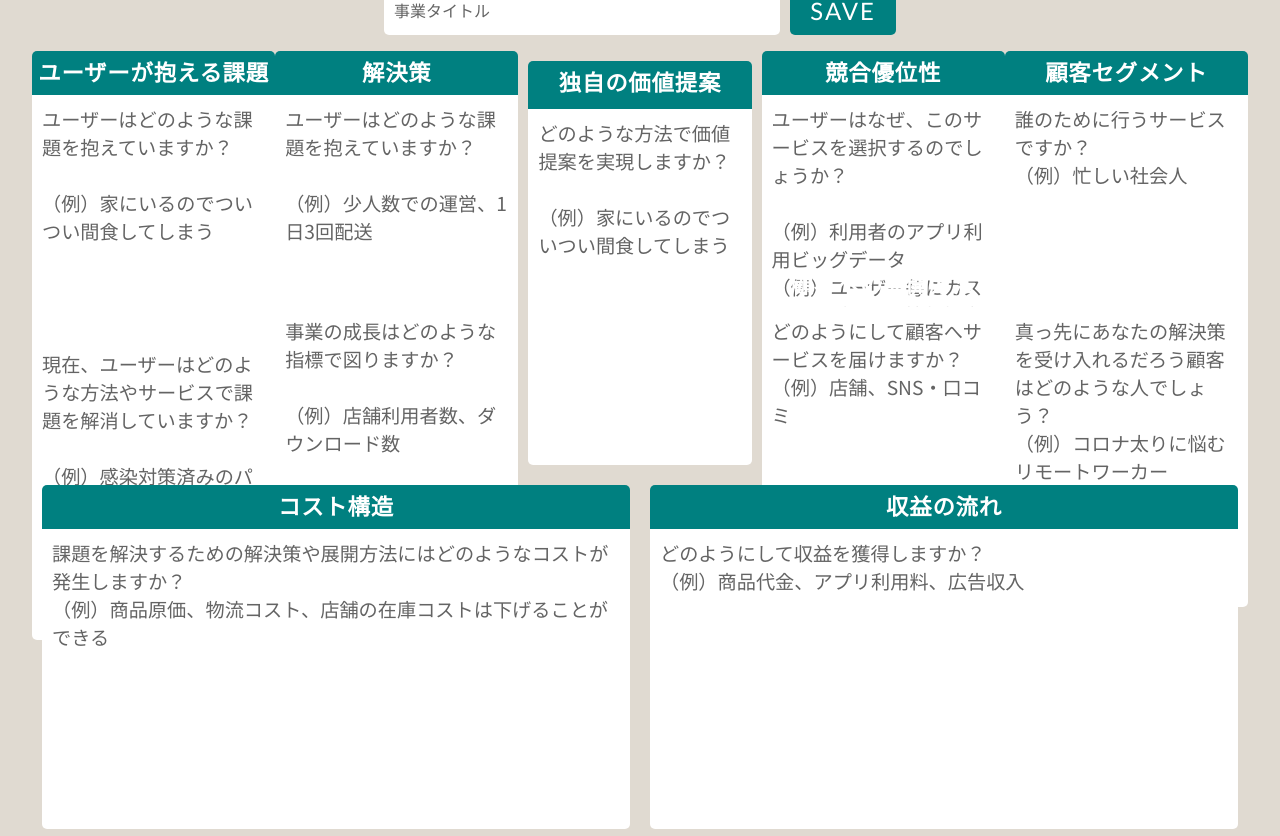
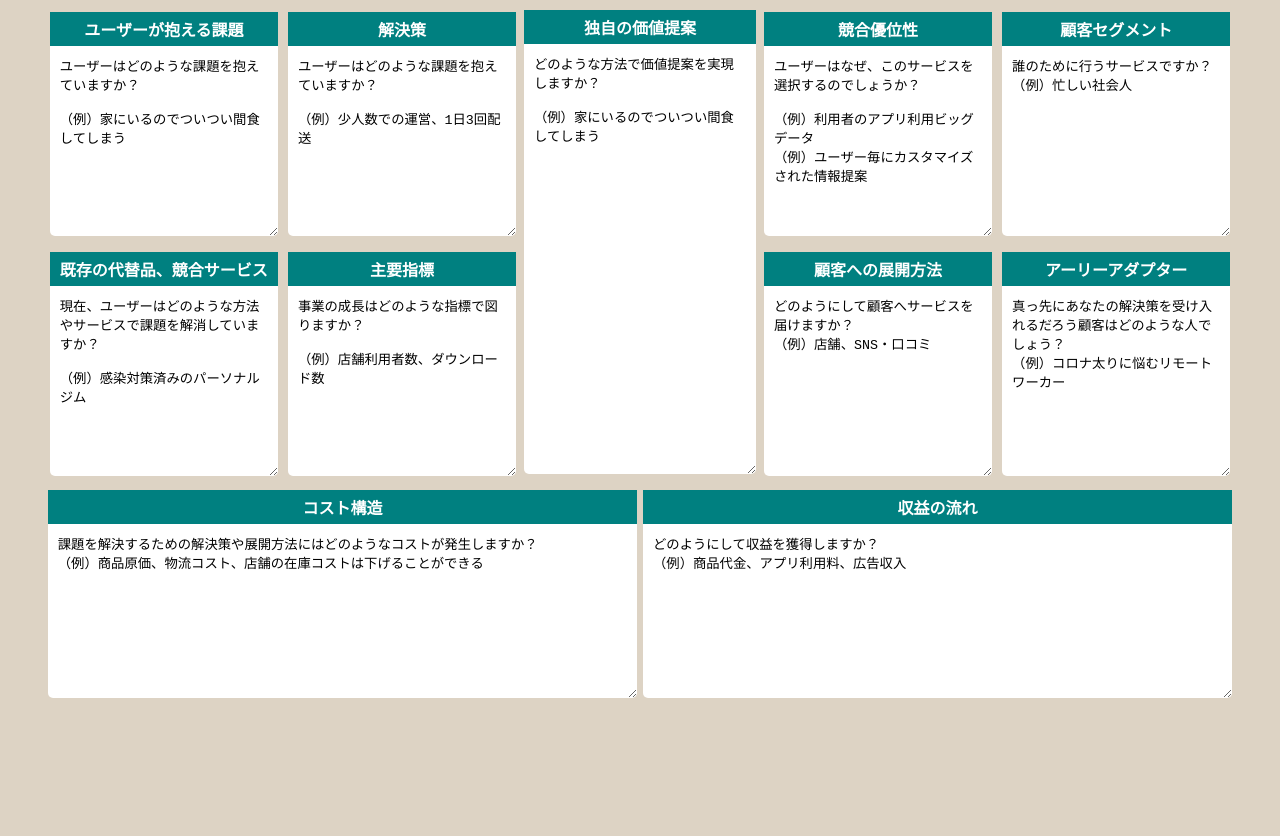
Before and after one commit to kateni-abe/leancanvas, a plain HTML site: page index.html in a window 1280 px wide. Shown: the part 107-943 px from the top of the page. After the commit the page ends 809 px from the top, so only its background shows below. Drawn offline with nearby package versions, Linux system fonts and the light colour scheme.

Commit message:
second push

```diff
--- a/css/base.css
+++ b/css/base.css
@@ -1,18 +1,29 @@
 body {
   font-family: Arial, sans-serif;
   width: 100%;
-  background-color: rgb(224, 218, 209);
+  background-color: rgb(221, 211, 196);
 }
 
-.canvas {
+/* .canvas {
   display: flex;
   flex-wrap: wrap;
   justify-content: space-between;
-}
+} */
 
-.canvas-section {
+/* .canvas-section {
   width: 300px;
   margin-bottom: 20px;
+} */
+
+/* ======================
+ページタイトル"Lean canvas"
+=========================*/
+
+#titlearea {
+  width: 100%;
+  height: 13vh;
+  margin-bottom: 10px;
+  /* background-color: yellowgreen; */
 }
 
 h1 {
@@ -21,48 +32,42 @@ h1 {
   font-weight: bold;
   letter-spacing: 2px;
   margin: 0;
-  margin: 10px 0 10px 0;
+  /* background-color: red; */
 }
 
-h2 {
+#pagetitle {
   text-align: center;
+  /* background-color: deepskyblue; */
+  height: 50%;
 }
 
-ul {
-  list-style-type: none;
-  padding: 0;
-  margin: 0;
+/* ======================
+事業企画タイトル
+=========================*/
+
+.ideatitle {
+  width: 40%;
+  height: 50%;
+  margin: auto;
+  display: flex;
+  /* background-color: darkorchid; */
 }
 
-li {
-  margin-bottom: 10px;
-}
-
-tr {
-  height: auto;
-}
-
-th {
-  font-size: 1.4rem;
-  font-family: "Lato", sans-serif;
-  font-weight: 600;
-  letter-spacing: 0.8px;
-  background-color: #008080;
-  padding: 5px 0 5px 0;
-  color: white;
-  border-radius: 5px 5px 0 0;
-}
-
-textarea {
-  resize: none;
-  width: 100%;
-  height: 100px;
-  padding: 10px;
+.ideatitle input {
+  font-size: 16px;
+  width: 80%;
+  border: none;
+  background-color: white;
+  border-radius: 5px;
+  padding-left: 10px;
+  font-family: "Noto Sans JP", sans-serif;
+  margin: 5px 0px;
 }
 
 button {
-  width: auto;
+  width: 20%;
   background-color: #008080;
+  border: none;
   color: white;
   cursor: pointer;
   padding: 0 20px 0 20px;
@@ -70,102 +75,173 @@ button {
   font-family: "Lato", sans-serif;
   font-size: 1.5rem;
   letter-spacing: 2px;
+  margin: 5px 0 5px 10px;
 }
 
-#pagetitle {
-  text-align: center;
+/* ======================
+メインエリア
+=========================*/
+
+#mainarea {
+  width: 93%;
+  margin: auto;
+  /* background-color: #008080; */
 }
 
-.ideatitle {
-  width: 40%;
-  height: 50px;
-  margin: auto;
-  display: flex;
-  margin-bottom: 2vh;
-}
-
-.ideatitle input {
-  font-size: 16px;
-  width: 100%;
-  height: 100%;
-  background-color: white;
-  border-radius: 5px;
-  margin-right: 10px;
-  padding-left: 10px;
-  font-family: "Noto Sans JP", sans-serif;
-}
-
-textarea {
-  color: #000;
-  font-family: "Noto Sans JP", sans-serif;
-}
-
-.ondes {
-  color: rgb(100, 100, 100);
-  font-size: 1.2rem;
-}
+/* ======================
+上段
+=========================*/
 
 #table1 {
-  width: 95%;
+  width: 100%;
   margin: auto;
-  height: 53vh;
+  height: 60vh;
   display: flex;
-}
-
-#table2 {
-  width: 95%;
-  margin: auto;
-  height: 30vh;
-  display: flex;
+  /* background-color: blue; */
 }
 
 .tablecontents20 {
   width: 20%;
   height: 100%;
+  /* background-color: cornflowerblue; */
+  /* border: 3px white solid; */
   box-sizing: border-box;
 }
 
 .tablecontents_h50 {
   width: 100%;
   height: 50%;
+  /* border: 3px darkorange solid; */
+  /* background-color: deeppink; */
   box-sizing: border-box;
+  padding: 5px;
 }
 
 .tablecontents_h100 {
   width: 100%;
   height: 100%;
+  /* border: 3px darkorange solid; */
+  /* background-color: deeppink; */
   box-sizing: border-box;
+  padding: 3px;
+}
+
+.innertable {
+  width: 100%;
+  /* background-color: deepskyblue; */
+}
+
+/* 各記入欄のタイトル */
+.row2vh {
+  height: 2vh;
+  padding: 5px 0 5px 0;
+  background-color: #008080;
+  color: white;
+}
+
+.row25vh {
+  height: 25vh;
+  /* background-color: greenyellow; */
+}
+
+.row25vh textarea {
+  height: 95%;
+  width: 100%;
+  border: none;
+  box-sizing: border-box;
+  border-radius: 0 0 5px 5px;
+  padding: 10px;
+}
+
+.row50vh {
+  height: 55vh;
+  /* background-color: greenyellow; */
+}
+
+.row50vh textarea {
+  height: 97.7%;
+  width: 100%;
+  box-sizing: border-box;
+  border-radius: 0 0 5px 5px;
+  border: none;
+  padding: 10px;
+}
+
+/* ======================
+下段
+=========================*/
+
+#table2 {
+  width: 100%;
+  margin: auto;
+  height: 25vh;
+  display: flex;
+  /* background-color: crimson; */
+}
+
+.row10vh {
+  height: 21vh;
+  /* background-color: greenyellow; */
+}
+
+.row10vh textarea {
+  height: 100%;
+  width: 100%;
+  box-sizing: border-box;
+  border-radius: 0 0 5px 5px;
+  border: none;
   padding: 10px;
 }
 
 .tablecontents_w50 {
   width: 100%;
-  height: 100%;
+  height: 80%;
   box-sizing: border-box;
-  padding: 10px;
+  padding: 3px;
 }
 
-.innertable {
+/* h2 {
+  text-align: center;
+} */
+
+/* ul {
+  list-style-type: none;
+  padding: 0;
+  margin: 0;
+} */
+
+/* li {
+  margin-bottom: 10px;
+} */
+
+/* tr {
   height: 100%;
-  width: 100%;
-}
+  background-color: ;
+} */
 
-.rowauto {
+/* th {
+  font-size: 1.4rem;
+  font-family: "Lato", sans-serif;
+  font-weight: 600;
+  letter-spacing: 0.8px;
+  height: 10%;
+  background-color: red;
+  color: white;
+  border-radius: 5px 5px 0 0;
+} */
+
+/* textarea {
+  resize: none;
+  height: 100%;
+  color: red;
+  font-family: "Noto Sans JP", sans-serif;
+} */
+
+/* .ondes {
+  color: rgb(100, 100, 100);
+  font-size: 1.2rem;
+} */
+
+/* .rowauto {
   height: auto;
-}
-
-.row10 {
-  height: 10px;
-}
-
-.row80 {
-  height: 80%;
-}
-
-.row80 textarea {
-  height: 100%;
-  width: 100%;
-  box-sizing: border-box;
-  background-color: white;
-  border-radius: 0 0 5px 5px;
-}
+} */
--- a/index.html
+++ b/index.html
@@ -6,7 +6,7 @@
     <meta name="viewport" content="width=device-width, initial-scale=1.0" />
     <title>Lean Canvas</title>
     <link rel="stylesheet" href="css/reset.css" />
-    <link rel="stylesheet" href="css/sanitize.css" />
+    <!-- <link rel="stylesheet" href="css/sanitize.css" /> -->
     <link rel="stylesheet" href="css/base.css" />
 
     <!-- google fonts読み込み -->
@@ -17,11 +17,14 @@
       rel="stylesheet" />
   </head>
   <body onload="setupDes();">
+    <header id="titlearea">
       <h1 id="pagetitle">Lean Canvas</h1>
       <div class="ideatitle">
         <input type="text" id="ideatitle" value="事業タイトル" /> <button type="button" id="save">SAVE</button>
       </div>
+    </header>
 
+    <div id="mainarea">
       <!-- テーブル上段 -->
       <div id="table1">
         <!-- ========上段1列目======== -->
@@ -30,11 +33,11 @@
           <div class="tablecontents_h50">
             <table class="innertable">
               <tr>
-              <th class="row10">ユーザーが抱える課題</th>
+                <th class="row2vh">ユーザーが抱える課題</th>
               </tr>
               <tr>
-              <td class="row80">
-                <textarea name="" id="problem" cols="30" rows="10">
+                <td class="row25vh">
+                  <textarea name="" id="problem">
 ユーザーはどのような課題を抱えていますか？
 
 （例）家にいるのでついつい間食してしまう</textarea
@@ -49,11 +52,11 @@
           <div class="tablecontents_h50">
             <table class="innertable">
               <tr>
-              <th class="row10">既存の代替品、競合サービス</th>
+                <th class="row2vh">既存の代替品、競合サービス</th>
               </tr>
               <tr>
-              <td class="row80">
-                <textarea name="" id="exiting" cols="10" rows="10">
+                <td class="row25vh">
+                  <textarea name="" id="exiting">
 現在、ユーザーはどのような方法やサービスで課題を解消していますか？
 
 （例）感染対策済みのパーソナルジム</textarea
@@ -72,11 +75,11 @@
           <div class="tablecontents_h50">
             <table class="innertable">
               <tr>
-              <th class="row10">解決策</th>
+                <th class="row2vh">解決策</th>
               </tr>
               <tr>
-              <td class="row80">
-                <textarea name="" id="solution" cols="30" rows="10">
+                <td class="row25vh">
+                  <textarea name="" id="solution">
 ユーザーはどのような課題を抱えていますか？
 
 （例）少人数での運営、1日3回配送</textarea
@@ -91,11 +94,11 @@
           <div class="tablecontents_h50">
             <table class="innertable">
               <tr>
-              <th class="row10">主要指標</th>
+                <th class="row2vh">主要指標</th>
               </tr>
               <tr>
-              <td class="row80">
-                <textarea name="" id="metrics" cols="30" rows="10">
+                <td class="row25vh">
+                  <textarea name="" id="metrics">
 事業の成長はどのような指標で図りますか？
 
 （例）店舗利用者数、ダウンロード数</textarea
@@ -114,11 +117,11 @@
           <div class="tablecontents_h100">
             <table class="innertable">
               <tr>
-              <th class="row10">独自の価値提案</th>
+                <th class="row2vh">独自の価値提案</th>
               </tr>
               <tr>
-              <td class="row80">
-                <textarea name="" id="uniquevalue" cols="30" rows="10">
+                <td class="row50vh">
+                  <textarea name="" id="uniquevalue">
 どのような方法で価値提案を実現しますか？
 
 （例）家にいるのでついつい間食してしまう</textarea
@@ -137,11 +140,11 @@
           <div class="tablecontents_h50">
             <table class="innertable">
               <tr>
-              <th class="row10">競合優位性</th>
+                <th class="row2vh">競合優位性</th>
               </tr>
               <tr>
-              <td class="row80">
-                <textarea name="" id="advantage" cols="30" rows="10">
+                <td class="row25vh">
+                  <textarea name="" id="advantage">
 ユーザーはなぜ、このサービスを選択するのでしょうか？
 
 （例）利用者のアプリ利用ビッグデータ
@@ -157,11 +160,11 @@
           <div class="tablecontents_h50">
             <table class="innertable">
               <tr>
-              <th class="row10">顧客への展開方法</th>
+                <th class="row2vh">顧客への展開方法</th>
               </tr>
               <tr>
-              <td class="row80">
-                <textarea name="" id="channel" cols="30" rows="10">
+                <td class="row25vh">
+                  <textarea name="" id="channel">
 どのようにして顧客へサービスを届けますか？
 （例）店舗、SNS・口コミ</textarea
                   >
@@ -179,11 +182,11 @@
           <div class="tablecontents_h50">
             <table class="innertable">
               <tr>
-              <th class="row10">顧客セグメント</th>
+                <th class="row2vh">顧客セグメント</th>
               </tr>
               <tr>
-              <td class="row80">
-                <textarea name="" id="customer" cols="30" rows="10">
+                <td class="row25vh">
+                  <textarea name="" id="customer">
 誰のために行うサービスですか？
 （例）忙しい社会人</textarea
                   >
@@ -195,11 +198,11 @@
           <div class="tablecontents_h50">
             <table class="innertable">
               <tr>
-              <th class="row10">アーリーアダプター</th>
+                <th class="row2vh">アーリーアダプター</th>
               </tr>
               <tr>
-              <td class="row80">
-                <textarea name="" id="early" cols="30" rows="10">
+                <td class="row25vh">
+                  <textarea name="" id="early">
 真っ先にあなたの解決策を受け入れるだろう顧客はどのような人でしょう？
 （例）コロナ太りに悩むリモートワーカー</textarea
                   >
@@ -218,10 +221,10 @@
         <div class="tablecontents_w50">
           <table class="innertable">
             <tr>
-            <th class="row10">コスト構造</th>
+              <th class="row2vh">コスト構造</th>
             </tr>
             <tr>
-            <td class="row80">
+              <td class="row10vh">
                 <textarea name="" id="cost" cols="30" rows="10">
 課題を解決するための解決策や展開方法にはどのようなコストが発生しますか？
 （例）商品原価、物流コスト、店舗の在庫コストは下げることができる</textarea
@@ -236,10 +239,10 @@
         <div class="tablecontents_w50">
           <table class="innertable">
             <tr>
-            <th class="row10">収益の流れ</th>
+              <th class="row2vh">収益の流れ</th>
             </tr>
             <tr>
-            <td class="row80">
+              <td class="row10vh">
                 <textarea name="" id="revenue" cols="30" rows="10">
 どのようにして収益を獲得しますか？
 （例）商品代金、アプリ利用料、広告収入</textarea
@@ -251,6 +254,7 @@
         <!-- ========下段2列目終了======== -->
       </div>
       <!-- テーブル下段終了 -->
+    </div>
 
     <!-- Jquery読み込み -->
     <script src="https://ajax.googleapis.com/ajax/libs/jquery/3.7.0/jquery.min.js"></script>
```
Also changed, not shown: 1 other file. Lines whose indentation alone changed are shown as unchanged.
